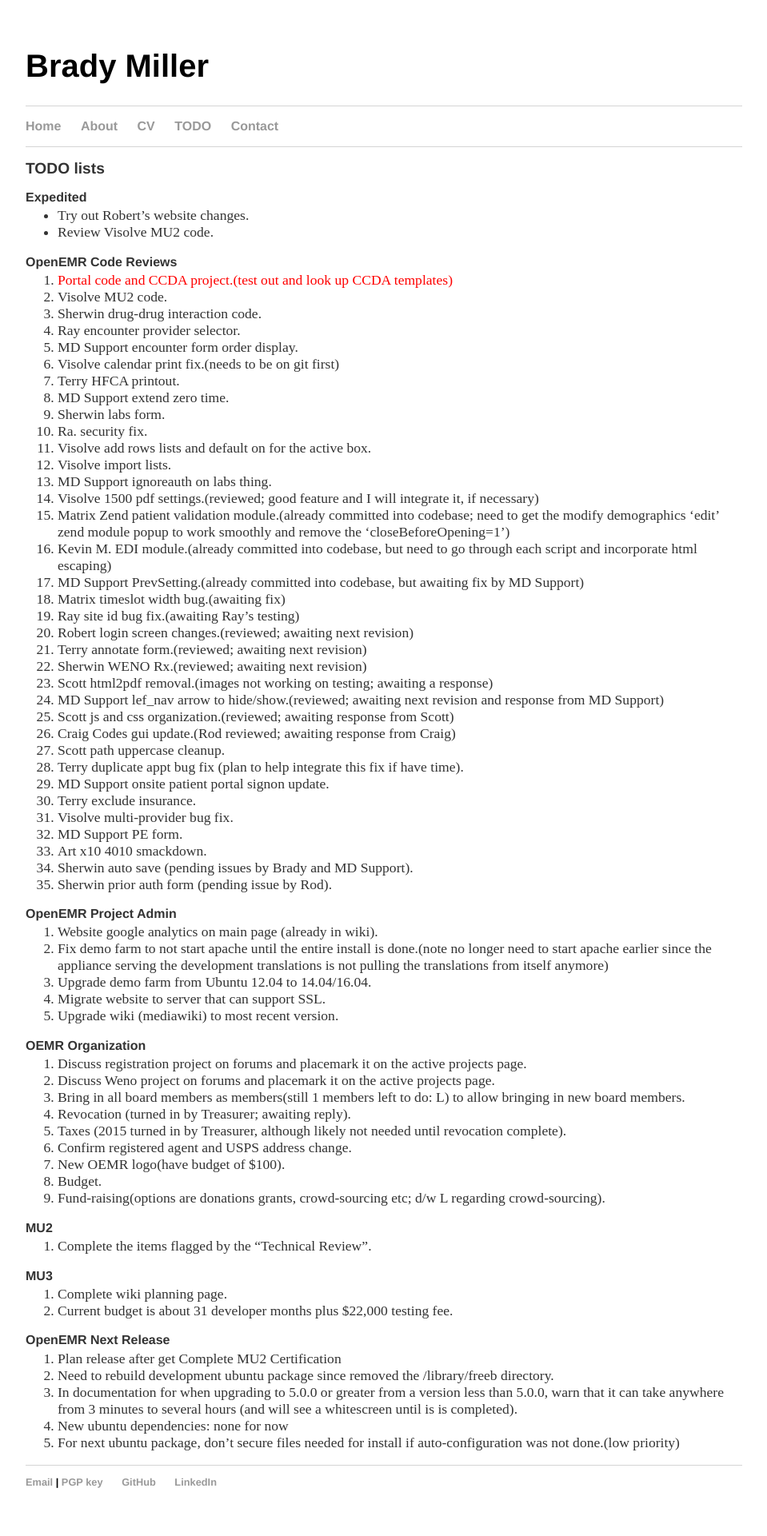
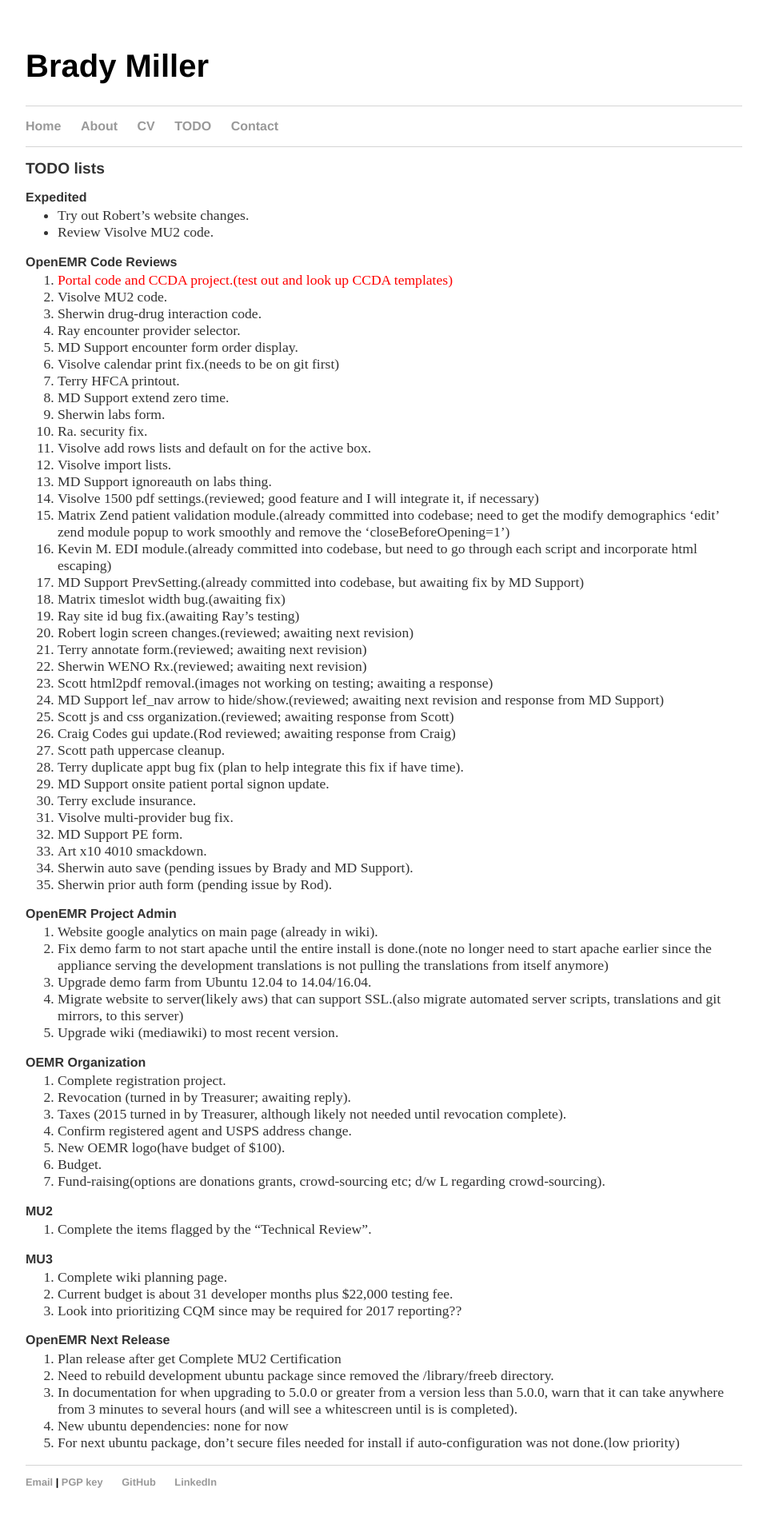
Before and after one commit to bradymiller/bradymiller.github.io, a Jekyll site: the page built from todo/index.md, in a window 1280 px wide. Shown: the whole page at 80% size, without its empty margins (160-1119 px from the left). Built offline with Jekyll 4.4.1, drawn with Linux system fonts in a browser that asks for light colours.

Commit message:
Update todo list

```diff
--- a/todo/index.md
+++ b/todo/index.md
@@ -48,13 +48,11 @@
 1. Website google analytics on main page (already in wiki).
 1. Fix demo farm to not start apache until the entire install is done.(note no longer need to start apache earlier since the appliance serving the development translations is not pulling the translations from itself anymore)
 1. Upgrade demo farm from Ubuntu 12.04 to 14.04/16.04.
-1. Migrate website to server that can support SSL.
+1. Migrate website to server(likely aws) that can support SSL.(also migrate automated server scripts, translations and git mirrors, to this server)
 1. Upgrade wiki (mediawiki) to most recent version.
 
 ### OEMR Organization
-1. Discuss registration project on forums and placemark it on the active projects page.
-1. Discuss Weno project on forums and placemark it on the active projects page.
-1. Bring in all board members as members(still 1 members left to do: L) to allow bringing in new board members.
+1. Complete registration project.
 1. Revocation (turned in by Treasurer; awaiting reply).
 1. Taxes (2015 turned in by Treasurer, although likely not needed until revocation complete).
 1. Confirm registered agent and USPS address change.
@@ -68,6 +66,7 @@
 ### MU3
 1. Complete wiki planning page.
 1. Current budget is about 31 developer months plus $22,000 testing fee.
+1. Look into prioritizing CQM since may be required for 2017 reporting??
 
 ### OpenEMR Next Release
 1. Plan release after get Complete MU2 Certification
```
